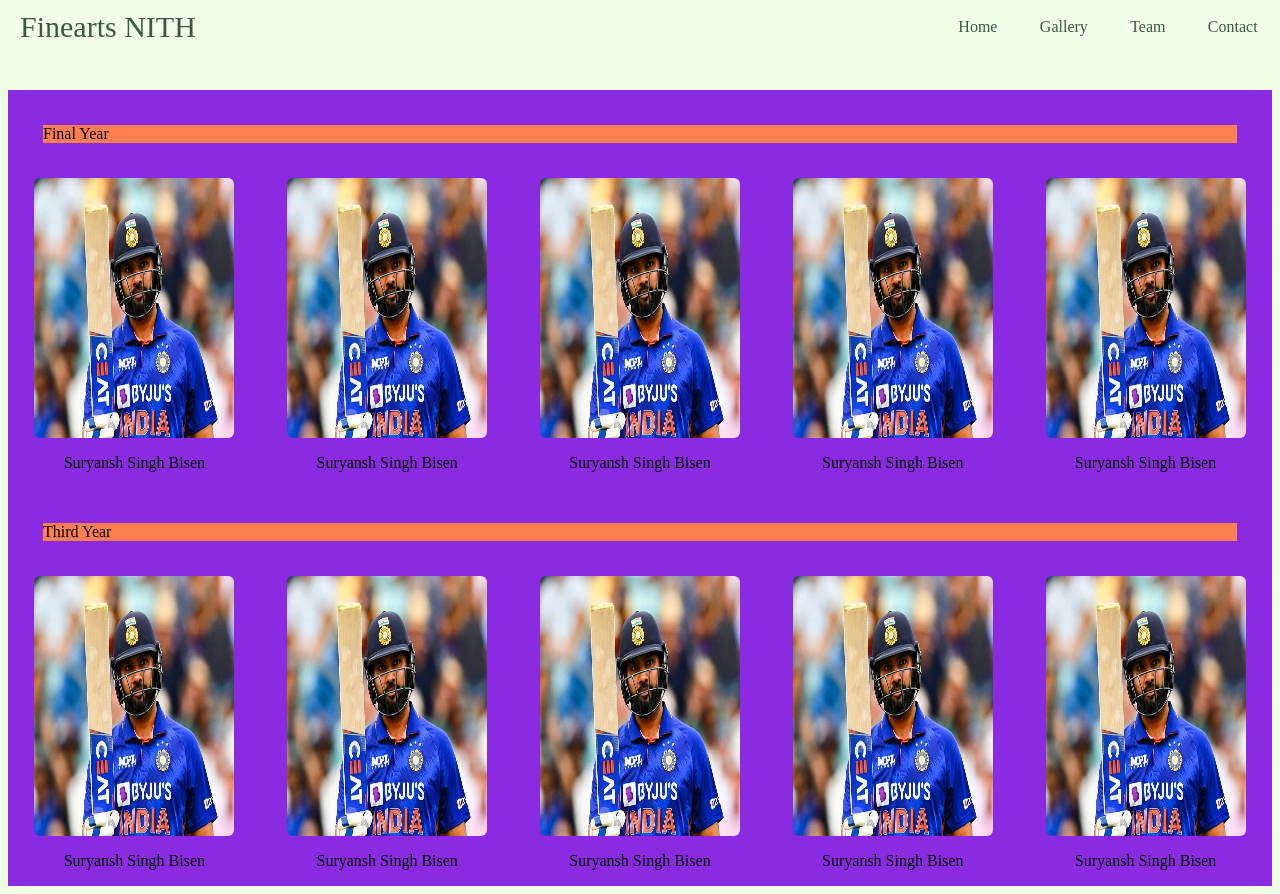
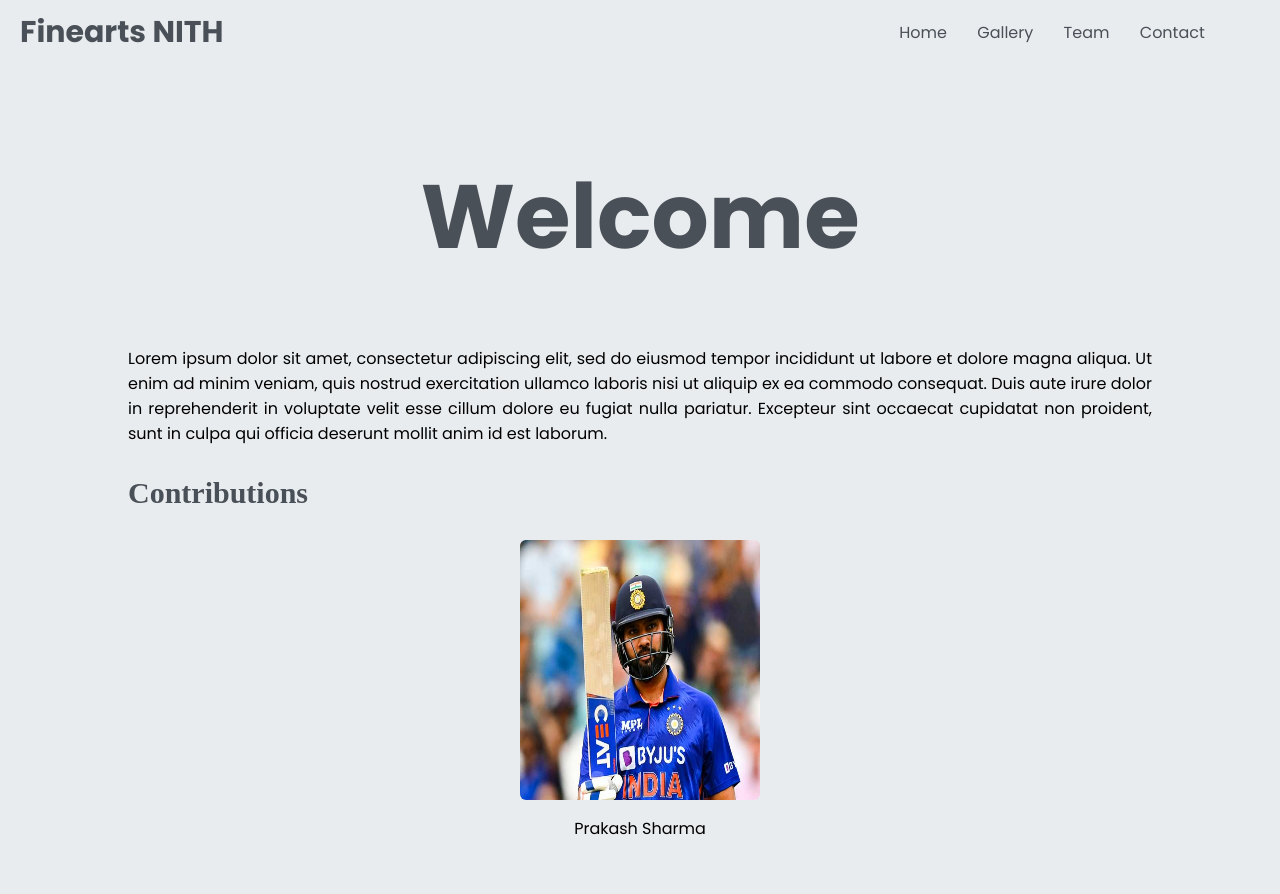
Before and after one commit to 07suryansh/fineartsnith, a React (Create React App) app: page / in a window 1280 px wide. After the commit the page ends 857 px from the top, so only its background shows below. Built offline with nearby package versions, Linux system fonts and the light colour scheme.

Commit message:
given grey background to screen

```diff
--- a/public/index.html
+++ b/public/index.html
@@ -4,6 +4,7 @@
     <meta charset="utf-8" />
     <meta name="viewport" content="width=device-width, initial-scale=1" />
     <meta name="theme-color" content="#000000" />
+    <link rel="stylesheet" href="https://fonts.googleapis.com/css?family=Poppins:400,700&display=swap" />
     <link rel="icon" href="favicon.ico" />
     <title>Finearts NITH</title>
   </head>
--- a/src/App.js
+++ b/src/App.js
@@ -1,3 +1,5 @@
+import AddData from './components/AddData';
+import Home from './components/Home';
 import Navbar from './components/Navbar';
 import Team from './components/Team';
 
@@ -5,7 +7,9 @@ function App() {
   return (
     <div className="App">
     <Navbar/>
-    <Team/>
+    <Home/>
+    {/* <Team/> */}
+    {/* <AddData/> */}
     </div>
   );
 }
--- /dev/null
+++ b/src/components/AddData.js
@@ -0,0 +1,17 @@
+import React from "react";
+import "./adddata.css";
+
+export default function AddData() {
+  return (
+    <>
+      <div className="add-data">
+        <form action="" method="post">
+          <input type="text" name="" id="" placeholder="Enter img URL"/>
+          <input type="text" name="" id="" placeholder="Enter name"/>
+          <input type="text" name="" id="" placeholder="Enter year"/>
+          <button type="submit">Add Data</button>
+        </form>
+      </div>
+    </>
+  );
+}
--- a/src/components/Home.js
+++ b/src/components/Home.js
@@ -1,11 +1,18 @@
 import React from 'react'
 import './home.css'
+import Card from './Card'
+import img from './assets/img.jpeg'
 
 export default function Home() {
   return (
     <>
       <div className="home">
-
+        <h1>Welcome</h1>
+        <p>Lorem ipsum dolor sit amet, consectetur adipiscing elit, sed do eiusmod tempor incididunt ut labore et dolore magna aliqua. Ut enim ad minim veniam, quis nostrud exercitation ullamco laboris nisi ut aliquip ex ea commodo consequat. Duis aute irure dolor in reprehenderit in voluptate velit esse cillum dolore eu fugiat nulla pariatur. Excepteur sint occaecat cupidatat non proident, sunt in culpa qui officia deserunt mollit anim id est laborum.</p>
+        <h3>Contributions</h3>
+        <div className="contributions">
+          <Card imgurl={img} name="Prakash Sharma"/>
+        </div>
       </div>
     </>
   )
--- /dev/null
+++ b/src/components/adddata.css
@@ -0,0 +1,35 @@
+.add-data{
+    height: 80vh;
+}
+form{
+    display: flex;
+    flex-direction: column;
+    justify-content: center;
+    align-items: center;
+    align-self: center;
+    margin: auto;
+    gap: 30px;
+}
+input{
+    width: 400px;
+    padding: 10px 10px;
+    border: 1px solid black;
+}
+button{
+    background-color: #0582ca;
+    padding: 10px 30px;
+    border: none;
+    border-radius: 20px;
+    cursor: pointer;
+    color: white;
+    font-weight: 600;
+    font-size: 20px;
+    transition:transform 0.3 s;
+}
+button:hover{
+    transition:transform 0.3 s;
+    transform: scale(1.1);
+}
+button:not(:hover){
+    transition:transform 0.3 s;
+}
--- a/src/components/card.css
+++ b/src/components/card.css
@@ -1,5 +1,5 @@
 .card{
-    width: 200px;
+    width: 240px;
     /* background-color: blueviolet; */
     margin: auto;
     padding: auto;
--- a/src/components/home.css
+++ b/src/components/home.css
@@ -0,0 +1,24 @@
+.home{
+    display: flex;
+    flex-direction: column;
+    align-items: center;
+    justify-content: space-between;
+}
+.home>h1{
+    text-align: center;
+    font-size: 90px;
+    color: #495057;
+}
+.home>p{
+    margin: 0;
+    width: 80%;
+    text-align: center;
+    text-align: justify;
+}
+.home>h3{
+    font-size: 30px;
+    font-family: serif;
+    align-self: flex-start;
+    margin-left: 10%;
+    color: #495057;
+}
--- a/src/components/navbar.css
+++ b/src/components/navbar.css
@@ -6,18 +6,18 @@
   display: flex;
   justify-content: space-between;
   align-items: center;
-  background-color: #F2FFE9;
-  color: #3a5a40;
+  background-color: #e9ecef;
+  color: #495057;
   padding: 10px 20px;
   z-index: 1000;
 }
 .left-navbar{
     width: 70%;
     /* background-color: chartreuse; */
-    font-weight: 500;
+    font-weight: bold;
     font-size: 30px;
     cursor: pointer;
-    font-family: 'Marcellus','poppins';
+  font-family: 'poppins',sans-serif;
 }
 .right-navbar{
     width: 30%;
@@ -25,17 +25,19 @@
     display: flex;
     flex-direction: row;
     align-items: center;
-    justify-content: space-evenly;
+    justify-content: space-around;
+    padding: 0px 80px;
     /* background-color: blueviolet; */
 }
 a {
     transition: transform 0.3s;
     text-decoration: none;
-    color:#3a5a40;
+    color:#495057;
   }
 
   a:hover {
     transform: scale(1.1);
+    font-weight: 600;
   }
 
   a:not(:hover) {
--- a/src/index.css
+++ b/src/index.css
@@ -1,4 +1,5 @@
 body {
+  margin: 0;
   margin-top: 90px;
   background-size: cover;
   font-family: -apple-system, BlinkMacSystemFont, 'Segoe UI', 'Roboto', 'Oxygen',
@@ -6,8 +7,8 @@ body {
     sans-serif;
   -webkit-font-smoothing: antialiased;
   -moz-osx-font-smoothing: grayscale;
-  font-family: 'poppins';
-  background-color: #F2FFE9;
+  font-family: 'poppins',sans-serif;
+  background-color: #e9ecef;
 }
 
 code {
```
